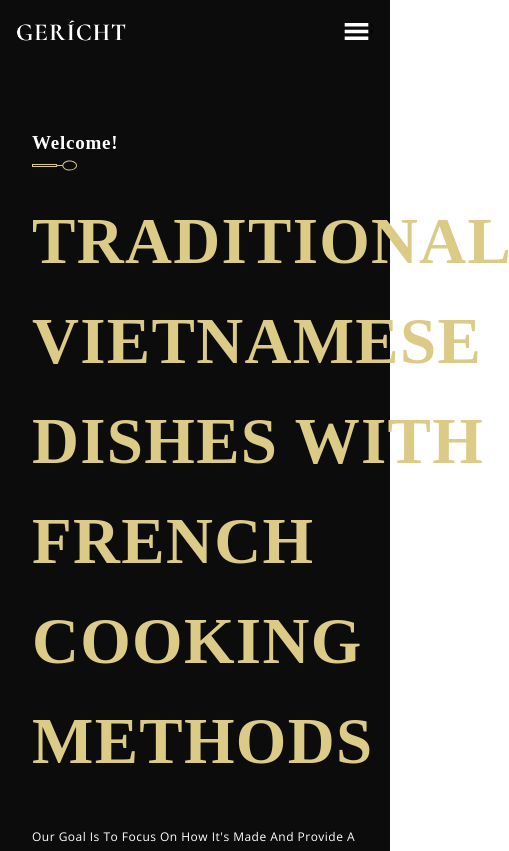
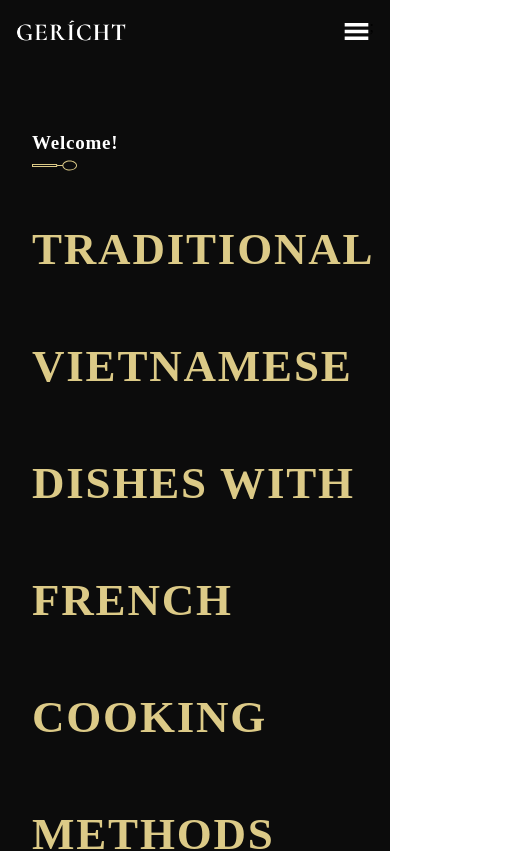
Before and after one commit to andytle95/anam, a React (Create React App) app in the folder anamsite/: page / in a window 390 px wide. Shown: the top 851 px of the page, 509 px wide, since content can reach past the window. Built offline with nearby package versions, Linux system fonts and the light colour scheme; a web font is replaced by a local one.

Commit message:
fixed header on mobile devices

```diff
--- a/anamsite/src/container/Header/Header.css
+++ b/anamsite/src/container/Header/Header.css
@@ -5,12 +5,18 @@
 .app__header-h1 {
     font-family: var(--font-base);
     color: var(--color-golden);
-    letter-spacing: 0.02em;
+    letter-spacing: 0.04em;
     text-transform: uppercase;
-    line-height: 100px;
-    font-size: 65px;
+    line-height: 117px;
+    font-size: 90px;
 }
 
 .app__header-img img {
     width: 80%;
 }
+
+@media screen and (max-width: 845px) {
+    .app__header-h1 {
+        font-size: 45px;
+    }
+}
```
